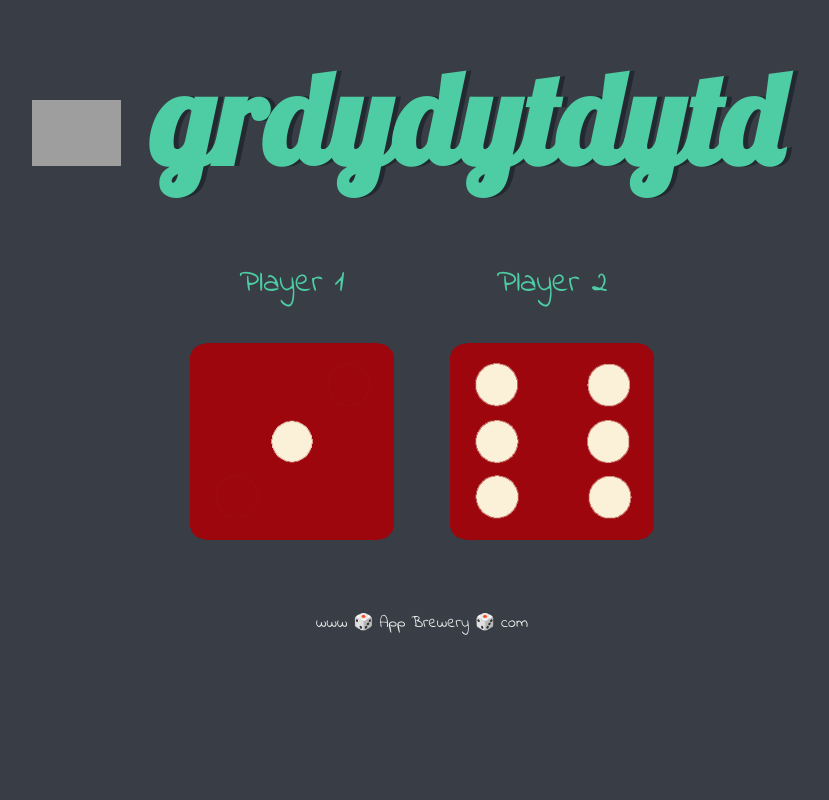
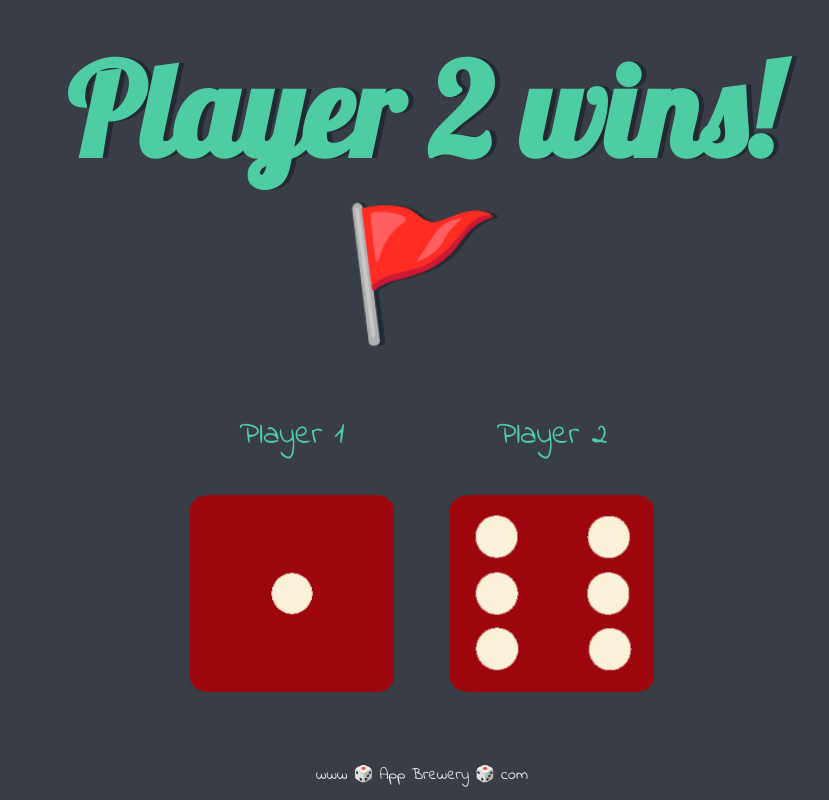
Before and after one commit to JeskoJuska/Dice, a plain HTML site: page dicee.html in a window 1280 px wide. Shown: the whole page, without its empty margins (218-1047 px from the left). Drawn offline with Linux system fonts and the light colour scheme; grey boxes are pictures that could not be loaded.

Commit message:
Final version

```diff
--- a/dicee.html
+++ b/dicee.html
@@ -1,5 +1,6 @@
 <!DOCTYPE html>
 <html lang="en" dir="ltr">
+
 <head>
   <meta charset="utf-8">
   <title>Dicee</title>
@@ -7,6 +8,7 @@
   <link href="https://fonts.googleapis.com/css?family=Indie+Flower|Lobster" rel="stylesheet">
 
 </head>
+
 <body>
 
   <div class="container">
@@ -25,12 +27,14 @@
   </div>
 
 
-      <footer>
-        www 🎲 App Brewery 🎲 com
-      </footer>
 
   <script src="script.js" charset="utf-8"></script>
 
 </body>
 
+
+<footer>
+  www 🎲 App Brewery 🎲 com
+</footer>
+
 </html>
--- a/script.js
+++ b/script.js
@@ -8,28 +8,26 @@ function random(){
   document.querySelector("img.img1").setAttribute("src", image_1);
   document.querySelector("img.img2").setAttribute("src", image_2);
 
+  var flag;
+  var text;
+
   if (count_1>count_2){
-    document.getElementsByTagName("h1")[0].textContent="Player 1 wins!";
+  document.querySelector("h1").innerHTML="🚩Player 1 wins!";
+
   } else if (count_2>count_1){
 
-    document.getElementsByClassName("container")[0].removeChild(document.getElementsByTagName("h1")[0]);
-
-
-var flag = document.createElement("img");
-flag.classList.add("flag");
-flag.src="https://emojipedia-us.s3.dualstack.us-west-1.amazonaws.com/thumbs/120/apple/155/triangular-flag-on-post_1f6a9.png";
-var text = document.createElement("h1");
-text.textContent = "grdydytdytd";
-text.classList.add("dice");
-var header = document.createElement("div");
-header.appendChild(flag);
-header.appendChild(text);
-
-//new botton is going to be here
-
-document.getElementsByClassName("container")[0].insertBefore(header, document.getElementsByTagName("div")[1]);
-
-    // document.getElementsByTagName("h1")[0].textContent="Player 2 wins!";
+document.querySelector("h1").innerHTML="Player 2 wins!🚩";
+// flag = document.createElement("img");
+// flag.classList.add("flag");
+// flag.src="https://emojipedia-us.s3.dualstack.us-west-1.amazonaws.com/thumbs/120/apple/155/triangular-flag-on-post_1f6a9.png";
+// text = document.createElement("h1");
+// text.textContent = "Player 2 wins!";
+// text.classList.add("dice");
+// var header = document.createElement("div");
+// header.appendChild(text);
+// header.appendChild(flag);
+//
+// document.getElementsByClassName("container")[0].insertBefore(header, document.getElementsByTagName("div")[1]);
   } else{
     document.getElementsByTagName("h1")[0].textContent="Draw!";
   }
--- a/styles.css
+++ b/styles.css
@@ -12,7 +12,7 @@
 
 .flag{
   display: inline-block;
-  width:10%;
+  width:12%;
 }
 
 body {
```
Lines whose indentation alone changed are shown as unchanged.
